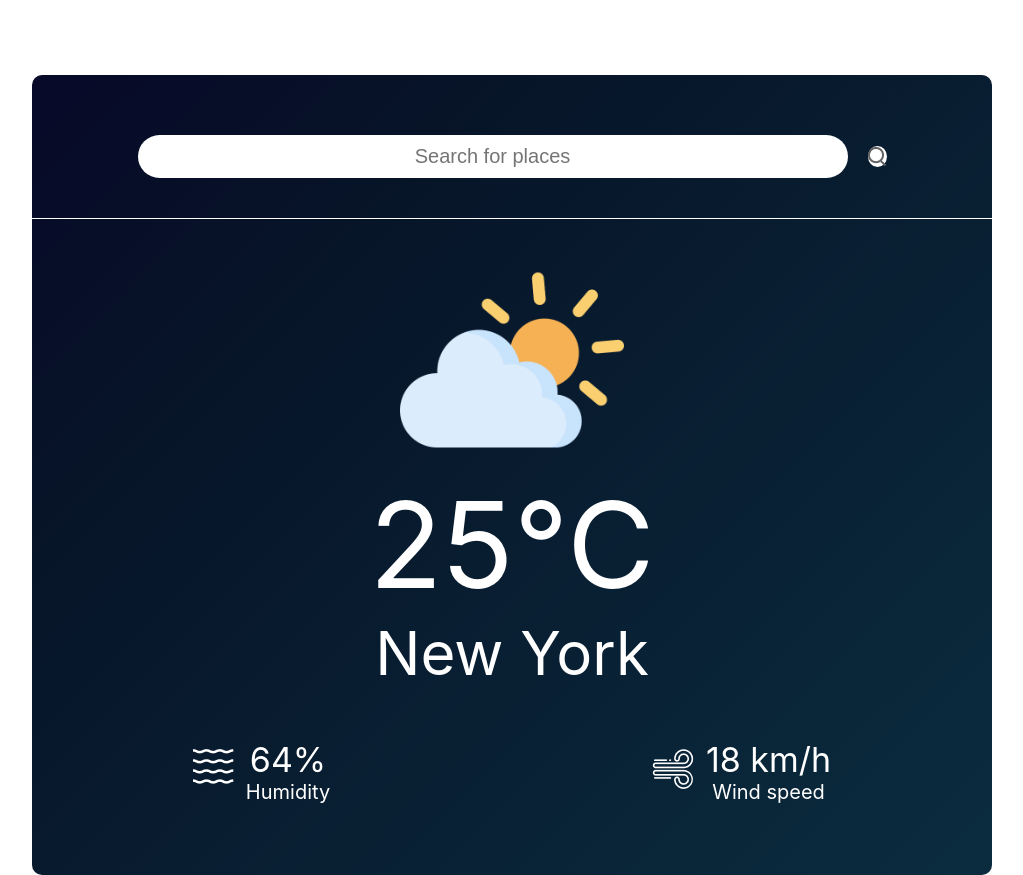
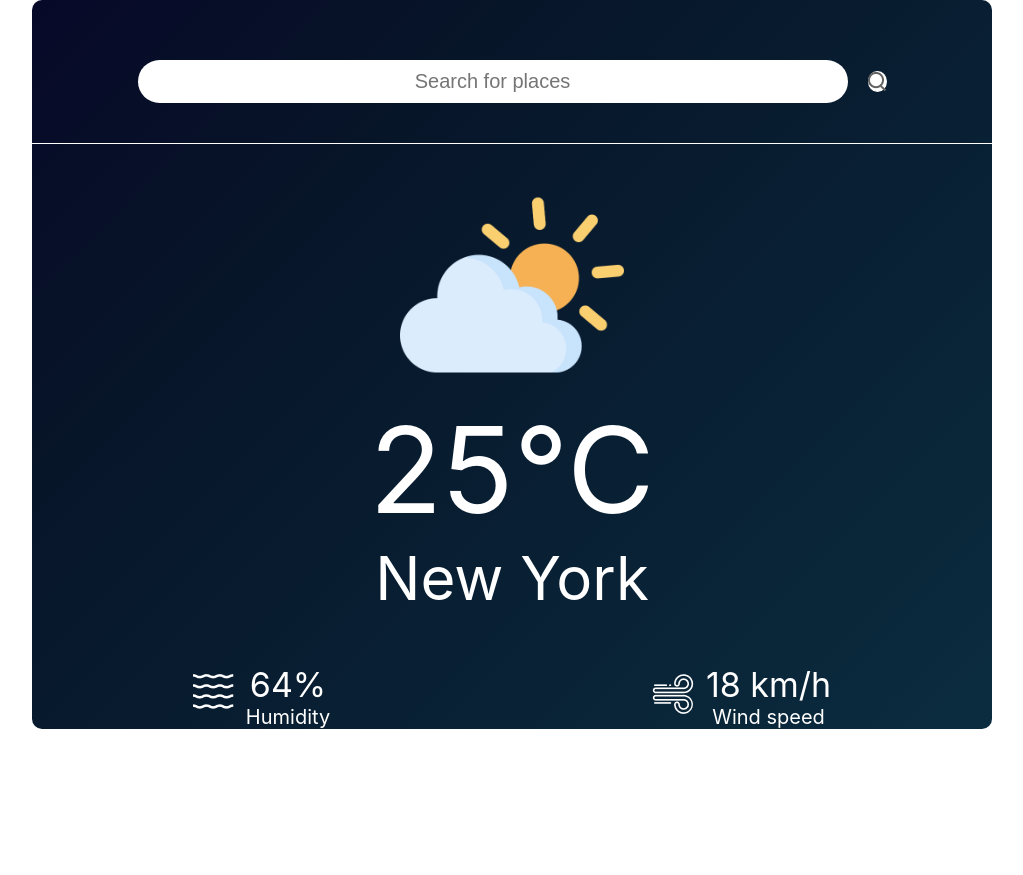
Before and after one commit to abdozayan12/weather-app, a React (Create React App) app: page / in a window 1280 px wide. Shown: the whole page, without its empty margins (128-1151 px from the left). After the commit the page ends 800 px from the top, so only its background shows below. Built offline with nearby package versions, Linux system fonts and the light colour scheme.

Commit message:
Update weatherApp.css

```diff
--- a/src/component/weatherApp/weatherApp.css
+++ b/src/component/weatherApp/weatherApp.css
@@ -2,9 +2,9 @@
   width: 75%;
   justify-content: center;
   align-items: center;
-  height: 100vh;
+  /* height: 100vh; */
   margin: auto;
-  margin-top: 75px;
+  /* margin-top: 75px; */
   border-radius: 10px;
   background-image: linear-gradient(315deg, #0b2c3f 0%, #071428 74%, #070928 100%);
 }
```
